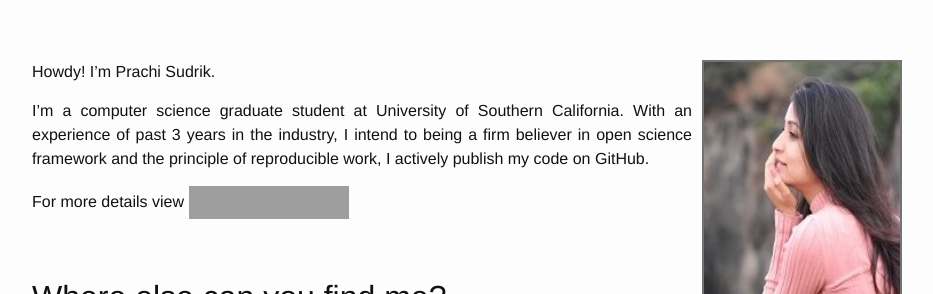
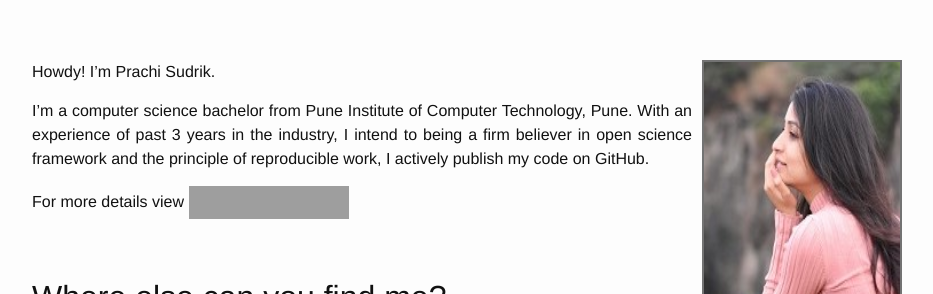
Before and after one commit to prachisudrik/prachisudrik.github.io, a Jekyll site: the page built from old-about.md, in a window 1280 px wide, cut to the strip 0-294 px from the top of the page. Shown: the whole strip, without its empty margins (168-1101 px from the left). Built offline with Jekyll 4.4.1, drawn with Linux system fonts in a browser that asks for light colours; nearby versions of some CDN libraries; our own code applies the rules of GitHub Pages for plain Markdown files; comment, search, counter and statistics services are not loaded; grey boxes are pictures that could not be loaded.

Commit message:
Update old-about.md

```diff
--- a/old-about.md
+++ b/old-about.md
@@ -2,7 +2,7 @@
 
 Howdy! I'm Prachi Sudrik.
 
-I'm a computer science graduate student at University of Southern California. With an experience of past 3 years in the industry, I intend to being a firm believer in open science framework and the principle of reproducible work, I actively publish my code on GitHub.
+I'm a computer science bachelor from Pune Institute of Computer Technology, Pune. With an experience of past 3 years in the industry, I intend to being a firm believer in open science framework and the principle of reproducible work, I actively publish my code on GitHub.
 
 For more details view <a href="https://www.linkedin.com/in/prachi-sudrik/"><img src="https://static.licdn.com/scds/common/u/img/webpromo/btn_myprofile_160x33.png" style="border: none;" width="160" height="33" border="0" alt="Prachi's LinkedIn Profile"></a>
 
```
